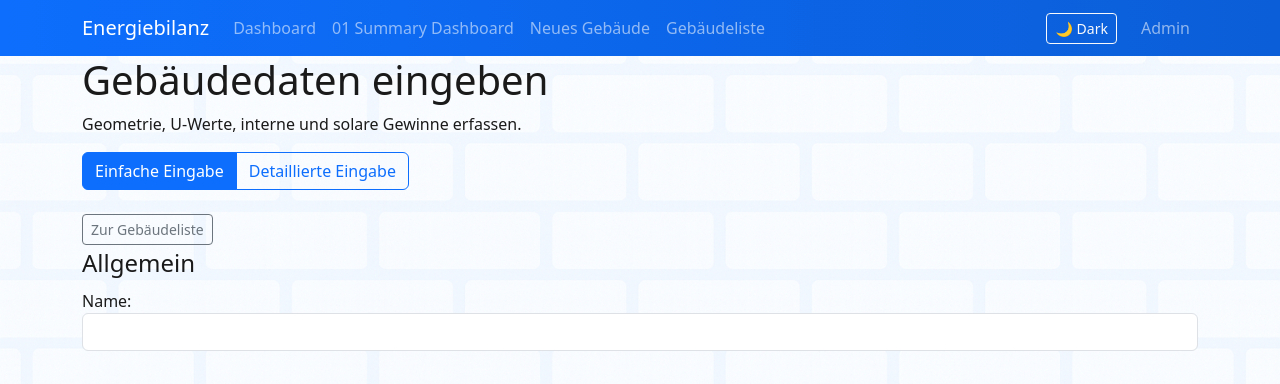
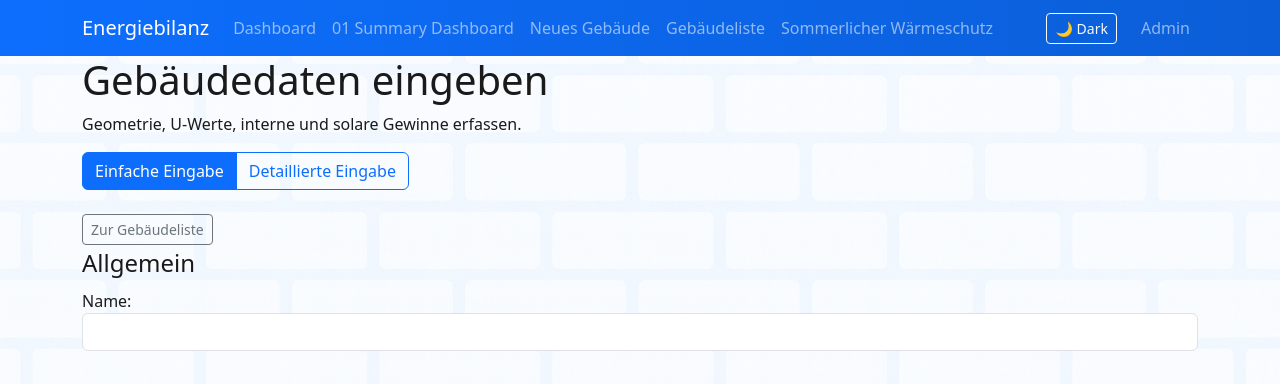
Before and after one commit to DBM-THA/energybalance, a Django app: page /calculator/ in a window 1280 px wide. Shown: the top 384 px of the page. Run offline with Django 5.2, Linux system fonts and the light colour scheme.

Commit message:
Update base.html

```diff
--- a/energyapp/templates/base.html
+++ b/energyapp/templates/base.html
@@ -184,6 +184,11 @@
                 <li class="nav-item">
                     <a class="nav-link" href="{% url 'building_list' %}">Gebäudeliste</a>
                 </li>
+                <li class="nav-item">
+                      <a class="nav-link" href="{% url 'summer_step1' %}">
+                            Sommerlicher Wärmeschutz
+                      </a>
+                </li>
             </ul>
 
             <!-- Dark Mode Toggle -->
```
